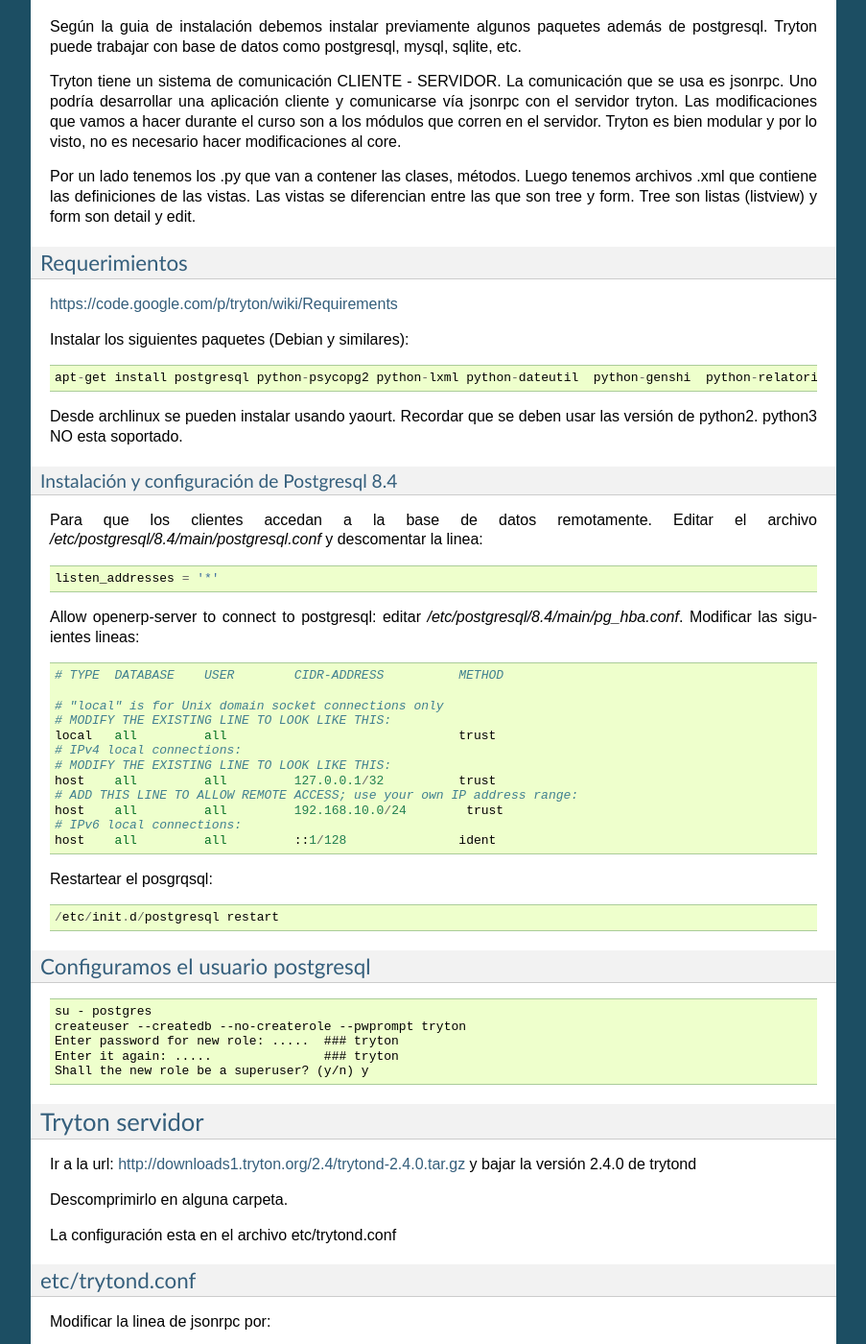
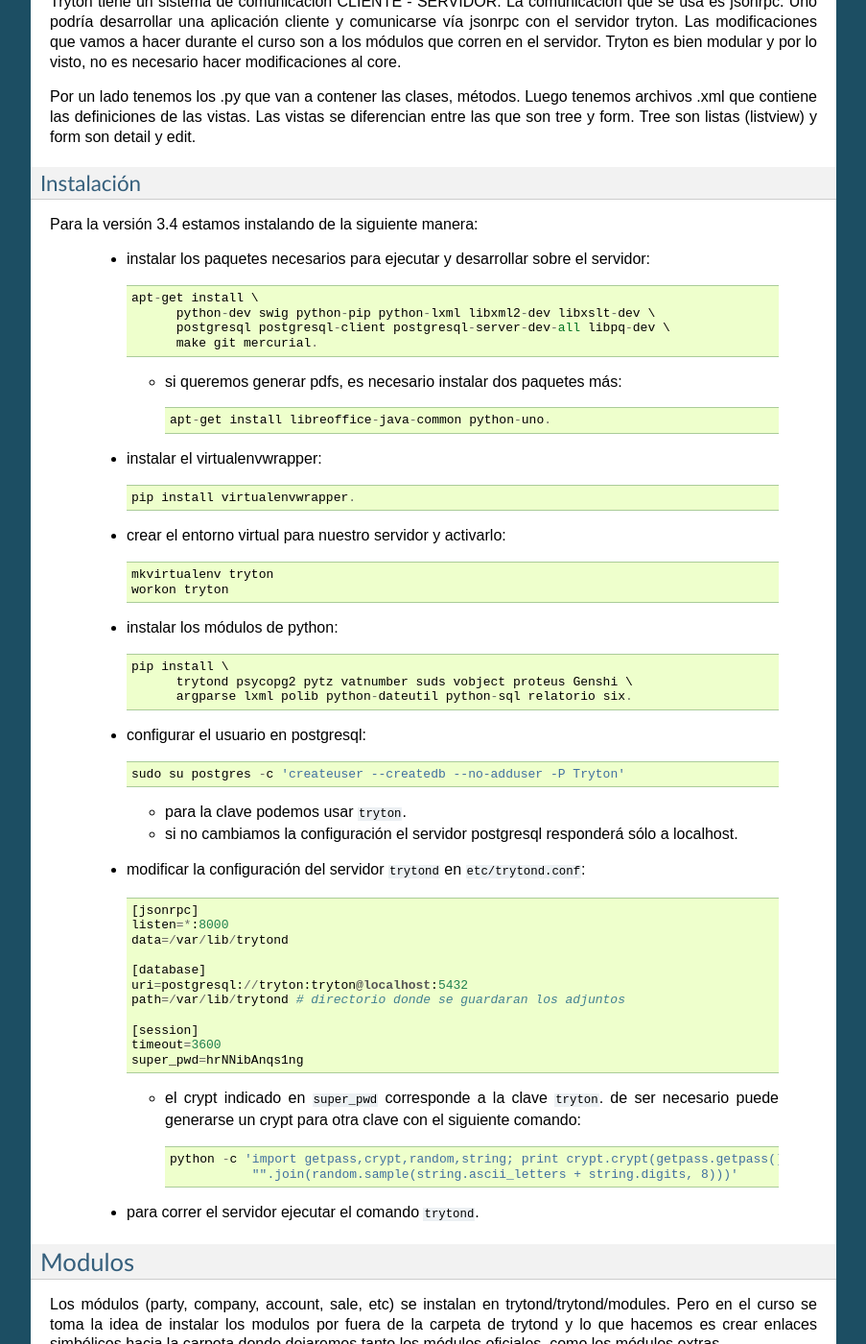
Before and after one commit to gcoop-libre/apuntes_de_tryton, a Sphinx documentation site: the page built from source/desarrollo.rst, in a window 1280 px wide and 1400 px high, scrolled down 1380 px. Shown: the whole window at 96% size, without its empty margins (198-1101 px from the left). Built offline with Sphinx 7.4.7, drawn with Linux system fonts in a browser that asks for light colours; some of the changed text lies outside the part shown.

Commit message:
información de instalación actualizada

```diff
--- a/source/desarrollo.rst
+++ b/source/desarrollo.rst
@@ -6,117 +6,84 @@
 
 .. contents:: Indice
 
+
 Tryton como framework
 =====================
 
 Por un lado el curso que estoy haciendo (LucianoRossi) es la parte técnica. El enfoque
 del curso es mirar a tryton como un framework y no como un ERP.
 
-La instalación en la que nos estamos basando es la versión 2.4.0.
+La instalación en la que nos basamos originalmente es la versión 2.4, actualizada a la 3.4.
 
-La documentación oficial de instalación: http://doc.tryton.org/2.4/trytond/doc/topics/install.html
+La documentación oficial de instalación: http://doc.tryton.org/3.4/ .
 
 Según la guia de instalación debemos instalar previamente algunos paquetes además de postgresql. Tryton puede trabajar con base de datos como postgresql, mysql, sqlite, etc.
 
-Tryton tiene un sistema de comunicación CLIENTE - SERVIDOR. La comunicación que se usa es jsonrpc. Uno podría desarrollar
-una aplicación cliente y comunicarse vía jsonrpc con el servidor tryton. Las modificaciones que vamos a hacer durante el curso
-son a los módulos que corren en el servidor. Tryton es bien modular y por lo visto, no es necesario hacer modificaciones al core.
+Tryton tiene un sistema de comunicación CLIENTE - SERVIDOR. La comunicación que se usa es jsonrpc. Uno podría desarrollar una aplicación cliente y comunicarse vía jsonrpc con el servidor tryton. Las modificaciones que vamos a hacer durante el curso son a los módulos que corren en el servidor. Tryton es bien modular y por lo visto, no es necesario hacer modificaciones al core.
 
 Por un lado tenemos los .py que van a contener las clases, métodos. Luego tenemos archivos .xml que contiene las definiciones de las vistas. Las vistas se diferencian entre las que son tree y form. Tree son listas (listview) y form son detail y edit.
 
-Requerimientos
+
+Instalación
 --------------
 
-https://code.google.com/p/tryton/wiki/Requirements
+Para la versión 3.4 estamos instalando de la siguiente manera:
 
-Instalar los siguientes paquetes (Debian y similares)::
+ * instalar los paquetes necesarios para ejecutar y desarrollar sobre el servidor::
 
-     apt-get install postgresql python-psycopg2 python-lxml python-dateutil  python-genshi  python-relatorio mercurial python-polib
+     apt-get install \
+           python-dev swig python-pip python-lxml libxml2-dev libxslt-dev \
+           postgresql postgresql-client postgresql-server-dev-all libpq-dev \
+           make git mercurial.
 
-Desde archlinux se pueden instalar usando yaourt. Recordar que se deben usar las versión de python2. python3 NO esta soportado.
+   * si queremos generar pdfs, es necesario instalar dos paquetes más::
 
-Instalación y configuración de Postgresql 8.4
-_____________________________________________
+       apt-get install libreoffice-java-common python-uno.
 
-Para que los clientes accedan a la base de datos remotamente. Editar el archivo `/etc/postgresql/8.4/main/postgresql.conf` y descomentar la linea::
+ * instalar el virtualenvwrapper::
 
-   listen_addresses = '*'
+     pip install virtualenvwrapper.
 
-Allow openerp-server to connect to postgresql: editar `/etc/postgresql/8.4/main/pg_hba.conf`. Modificar las siguientes lineas::
+ * crear el entorno virtual para nuestro servidor y activarlo::
 
-    # TYPE  DATABASE    USER        CIDR-ADDRESS          METHOD
+     mkvirtualenv tryton
+     workon tryton
 
-    # "local" is for Unix domain socket connections only
-    # MODIFY THE EXISTING LINE TO LOOK LIKE THIS:
-    local   all         all                               trust
-    # IPv4 local connections:
-    # MODIFY THE EXISTING LINE TO LOOK LIKE THIS:
-    host    all         all         127.0.0.1/32          trust
-    # ADD THIS LINE TO ALLOW REMOTE ACCESS; use your own IP address range:
-    host    all         all         192.168.10.0/24        trust
-    # IPv6 local connections:
-    host    all         all         ::1/128               ident
+ * instalar los módulos de python::
 
-Restartear el posgrqsql::
+     pip install \
+           trytond psycopg2 pytz vatnumber suds vobject proteus Genshi \
+	   argparse lxml polib python-dateutil python-sql relatorio six.
 
-   /etc/init.d/postgresql restart
+ * configurar el usuario en postgresql::
+
+     sudo su postgres -c 'createuser --createdb --no-adduser -P Tryton'
+
+   * para la clave podemos usar ``tryton``.
+   * si no cambiamos la configuración el servidor postgresql responderá sólo a localhost.
 
 
-Configuramos el usuario postgresql
-----------------------------------
+ * modificar la configuración del servidor ``trytond`` en ``etc/trytond.conf``::
 
-::
+     [jsonrpc]
+     listen=*:8000
+     data=/var/lib/trytond
 
-    su - postgres
-    createuser --createdb --no-createrole --pwprompt tryton
-    Enter password for new role: .....  ### tryton
-    Enter it again: .....               ### tryton
-    Shall the new role be a superuser? (y/n) y
+     [database]
+     uri=postgresql://tryton:tryton@localhost:5432
+     path=/var/lib/trytond # directorio donde se guardaran los adjuntos
 
-Tryton servidor
-================
+     [session]
+     timeout=3600
+     super_pwd=hrNNibAnqs1ng
 
-Ir a la url: http://downloads1.tryton.org/2.4/trytond-2.4.0.tar.gz y bajar la versión 2.4.0 de trytond
+   * el crypt indicado en ``super_pwd`` corresponde a la clave ``tryton``. de ser necesario puede generarse un crypt para otra clave con el siguiente comando::
 
-Descomprimirlo en alguna carpeta.
+       python -c 'import getpass,crypt,random,string; print crypt.crypt(getpass.getpass(), \
+                  "".join(random.sample(string.ascii_letters + string.digits, 8)))'
 
-La configuración esta en el archivo etc/trytond.conf
+ * para correr el servidor ejecutar el comando ``trytond``.
 
-etc/trytond.conf
-----------------
-
-Modificar la linea de jsonrpc por::
-
-   jsonrpc = *:8000
-
-De esta manera, el servidor jsonrpc se comunica con cualquier cliente que este en la red.
-
-Configurar la conexión a la base de datos. Cual es el usuario y password que utiliza el servidor
-para conectarse a la base de datos. En este caso, postgresql::
-
-    db_host = localhost
-    db_port = 5432
-    db_user = tryton
-    db_password = tryton
-
-Configuración de timezone::
-
-    # Timezone of the server
-    timezone = America/Argentina/Buenos_Aires
-
-.. note:: Si en el cliente se configura el timezone del usuario, entonces se DEBE aclarar en el servidor cual timezone debe usar en el servidor. mas info: http://bugs.tryton.org/issue2449
-
-Por último, y no menos importante es la password de comunicación entre el cliente y el servidor::
-
-    admin_passwd = admin
-
-.. note:: Le podemos dejar admin o cambiar por otra.
-
-Ahora debemos comenzar a correr el servidor::
-
-   bin/trytond
-
-.. note :: En archlinux tuve que explicitar que corra python2 ya que en arch python es python3.
 
 Modulos
 =======
@@ -125,32 +92,35 @@
 
 Cuando bajamos un módulo tryton debemos mirar los archivos::
 
-   __tryton__.py
+   tryton.cfg
    __init__.py
 
-En __tryton__ encontramos algunas descripción del módulo y también cuales son sus dependencias. Debemos verificar si tenemos todos los módulos que nos piden para poder activarlos.
+En tryton.cfg encontramos alguna descripción del módulo y también cuales son sus dependencias. Debemos verificar si tenemos todos los módulos que nos piden para poder activarlos. Si el módulo se instaló usando ``pip`` sus dependencias normalmente se resuelven automágicamente.
 
 Al crear los enlaces simbólicos y tenerlos en la carpeta modulos, debemos updatear el servidor, para que popule nuevamente la base de datos avisandole que han habido modificaciones y que tenemos nuevos módulos para poder instalar::
 
-    bin/trytond --update=all -d NOMBRE_BASE_CREADA
+    bin/trytond --config=etc/tryton.conf --database=tryton --all
+
 
 Actualización de módulos
 -------------------------
 
-¿Cuando se debe ejecutar la linea --update=all?
+¿Cuando se debe ejecutar la opción ``--all``?
 
 Al modificar los archivos .py los cambios se toman al momento.
 
 Si se agrega un nuevo field, o se modifica la vista (xml) se debe ejecutar --update=all para que cree en field en la base de datos,
 o popule la metadata de la vista nuevamente. Esto aclara que NO esta leyendo el xml cada vez que ejecuta el servidor.
 
+
 Primer Modulo
 =============
+
 
 Fields
 ------
 
-Dentro de la clase fields estan los tipos de campos. Char, Many2One, Many2Many, Boolean, etc.
+Dentro de la clase fields estan los tipos de campos: Char, Many2One, Many2Many, Boolean, etc.
 Impactan tanto en la base de datos, como en las vistas.
 
 Un ejemplo de declaración de campos para un modelo:
```
